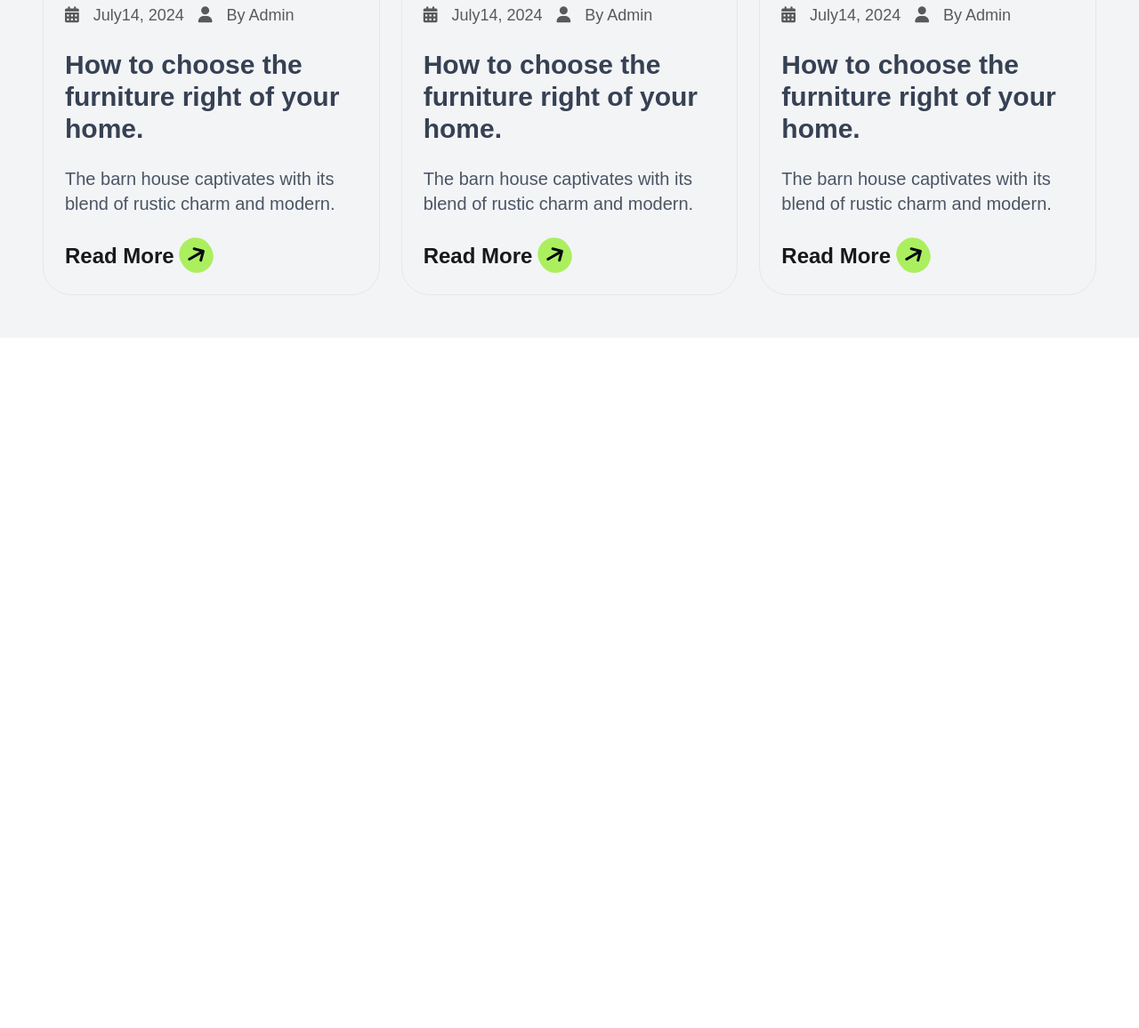
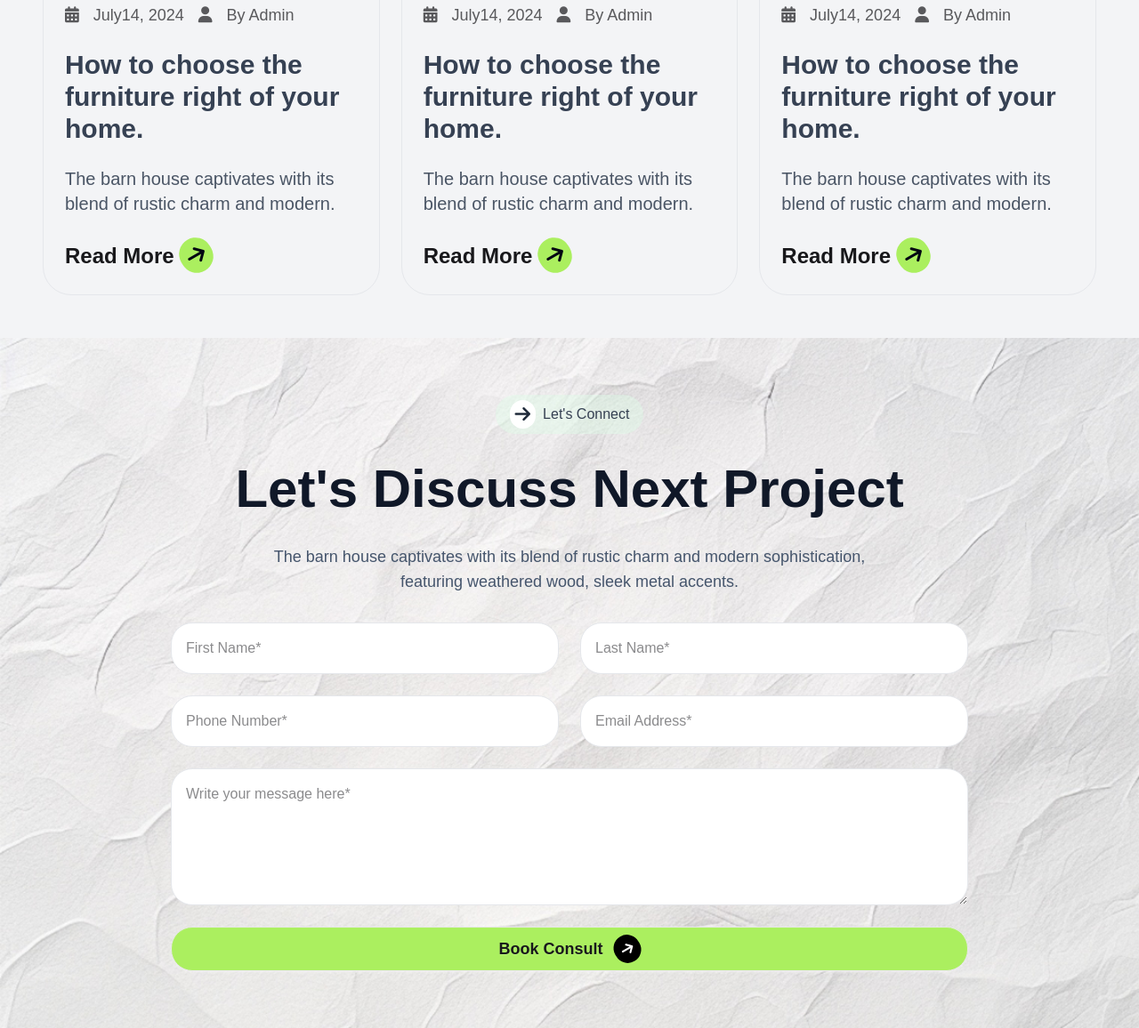
Before and after one commit to fuadraihan10/rinterio, a plain HTML site: page index.html in a window 1280 px wide. Shown: the part 4477-5633 px from the top of the page at 89% size. Before the commit the page ends 4857 px from the top, so only its background shows below. Drawn offline with nearby package versions, Linux system fonts and the light colour scheme; a web font is replaced by a local one.

Commit message:
form section added

```diff
--- a/index.html
+++ b/index.html
@@ -339,6 +339,48 @@
                 </div>
             </div>
         </section>
+        <!--------------- contact --------------->
+        <section class="py-16 bg-cover bg-center" style="background-image: url(assets/bg.jpg);">
+            <!--------------- container --------------->
+            <div class="container mx-auto px-4">
+                <!--------------- content --------------->
+                <div class="max-w-4xl mx-auto text-center space-y-8">
+                    <!--------------- heading --------------->
+                    <div class="inline-flex items-center gap-2 bg-green-100/40 rounded-full px-4 py-1.5">
+                        <i class="fa-solid fa-arrow-right text-xl text-gray-800 bg-white rounded-full p-1.5"></i>
+                        <span class="text-gray-700">Let's Connect</span>
+                    </div>
+
+                    <h2 class="text-4xl md:text-5xl lg:text-6xl font-bold text-gray-900">
+                        Let's Discuss Next Project
+                    </h2>
+
+                    <p class="text-lg text-slate-600 max-w-2xl mx-auto">
+                        The barn house captivates with its blend of rustic charm and modern sophistication, featuring weathered wood, sleek metal accents.
+                    </p>
+                    <!-- -------------form --------------->
+                    <form class="grid grid-cols-1 md:grid-cols-2 gap-6">
+                        <input
+                            type="text" placeholder="First Name*" class="w-full p-4 rounded-3xl bg-white border border-gray-200 focus:outline-none focus:ring-2 focus:ring-green-400">
+                        <input
+                            type="text" placeholder="Last Name*" class="w-full p-4 rounded-3xl bg-white border border-gray-200 focus:outline-none focus:ring-2 focus:ring-green-400">
+                        <input
+                            type="tel" placeholder="Phone Number*" class="w-full p-4 rounded-3xl bg-white border border-gray-200 focus:outline-none focus:ring-2 focus:ring-green-400">
+                        <input
+                            type="email" placeholder="Email Address*" class="w-full p-4 rounded-3xl bg-white border border-gray-200 focus:outline-none focus:ring-2 focus:ring-green-400">
+                        <textarea
+                            placeholder="Write your message here*" rows="5" class="w-full p-4 rounded-3xl bg-white border border-gray-200 md:col-span-2 focus:outline-none focus:ring-2 focus:ring-green-400"></textarea>
+                        <a class="md:col-span-2 btn bg-[rgb(171,239,95)] font-bold text-lg py-6 rounded-3xl flex items-center gap-3 justify-center">
+                            Book Consult
+                            <i class="fa-solid fa-arrow-right -rotate-30 text-base bg-black text-white p-2 rounded-full"></i>
+                        </a>
+                    </form>
+                </div>
+            </div>
+        </section>
     </main>
+    <footer>
+
+    </footer>
 </body>
 </html>
```
